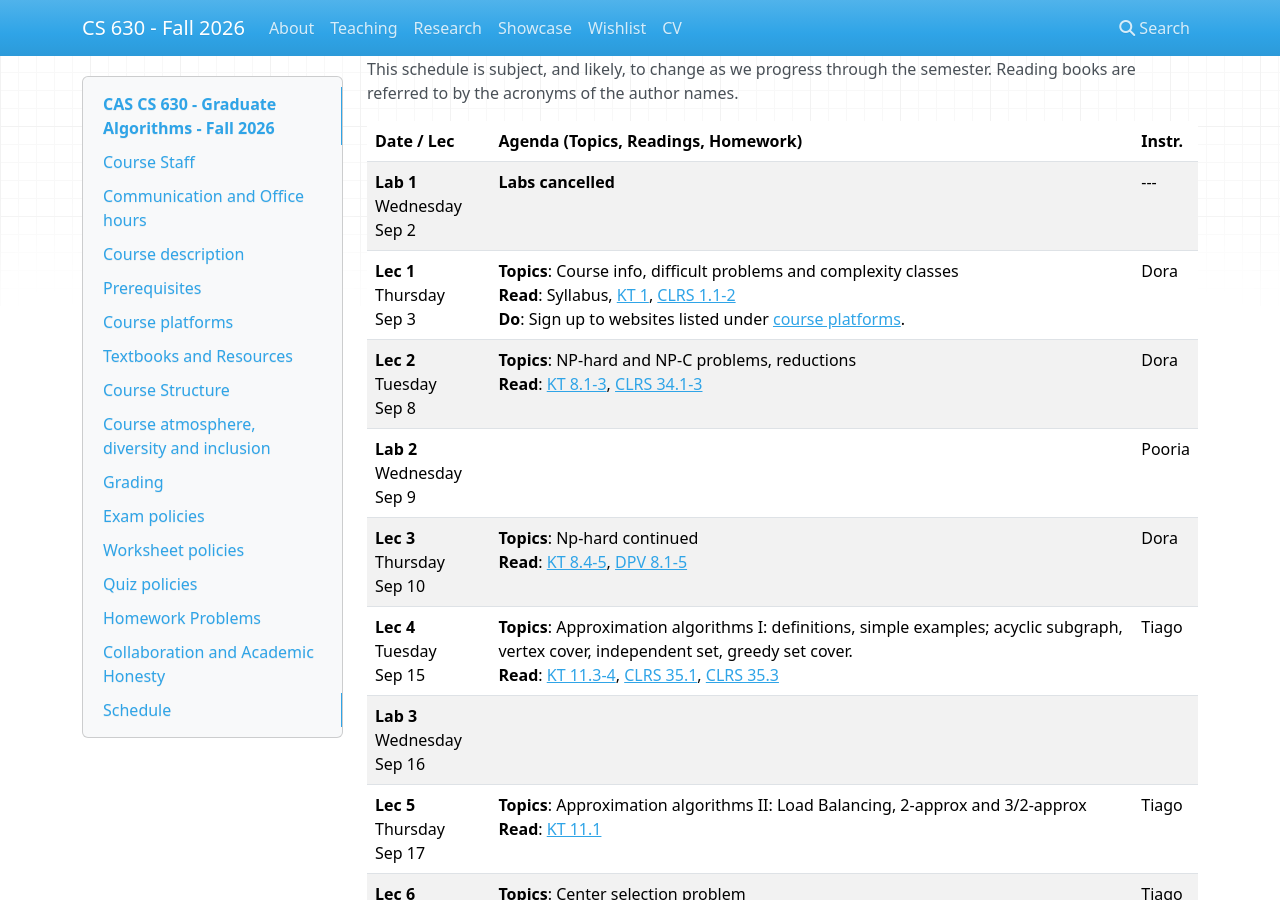
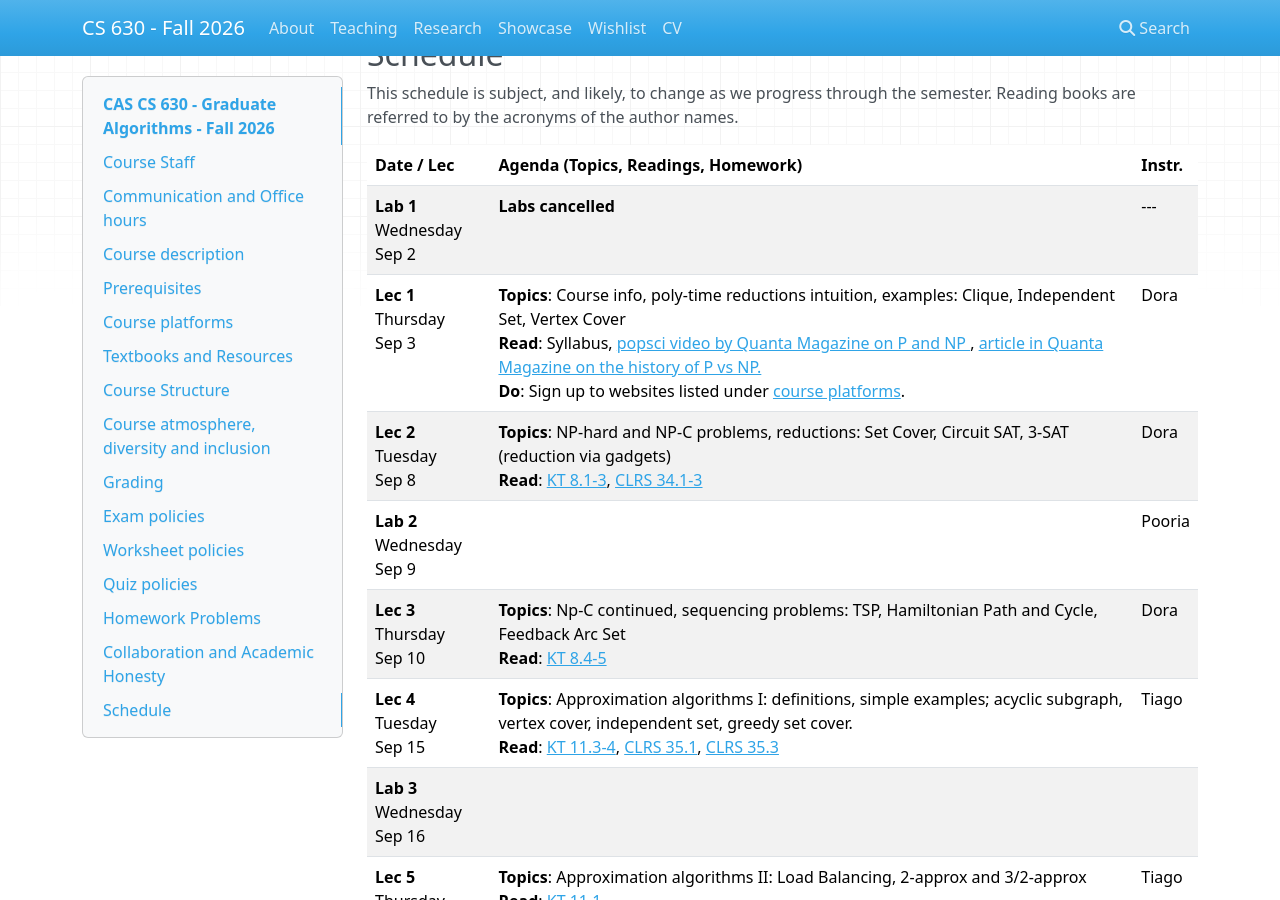
Before and after one commit to srtjanuario/2026.fall.cs630, an MkDocs documentation site: the page built from docs/index.md, in a window 1280 px wide and 900 px high, scrolled down 6261 px. Built offline with MkDocs 1.6.1, drawn with Linux system fonts in a browser that asks for light colours; nearby versions of some CDN libraries; some of the changed text lies outside the part shown.

Commit message:
Added readings and link to online probability book index.md

```diff
--- a/docs/index.md
+++ b/docs/index.md
@@ -106,6 +106,7 @@
 material on NP)
 * [Algorithms, by Jeff Erickson](https://jeffe.cs.illinois.edu/teaching/algorithms/book/Algorithms-JeffE.pdf)
 * [Mathematics for Computer Science by Eric Lehman, Tom Leighton, and Albert Meyer](https://people.csail.mit.edu/meyer/mcs.pdf) - Useful background on discrete mathematics.
+* [Introduction to Probability, Statistics and Random processes, by H. Pishro-Nik](https://www.probabilitycourse.com/)
 
 ---
 
@@ -247,9 +248,9 @@
         </tr>
         <tr>
             <td> <strong>Lec 1</strong><br> Thursday<br> Sep 3 </td>
-            <td> <b>Topics</b>: Course info, difficult problems and complexity classes <br>
+            <td> <b>Topics</b>: Course info, poly-time reductions intuition, examples: Clique, Independent Set, Vertex Cover  <br>
                  <b>Read</b>: Syllabus,
-                 <a href="#KT">KT 1</a>, <a href="#CLRS">CLRS 1.1-2</a>
+                 <a href="https://www.youtube.com/watch?v=pQsdygaYcE4"> popsci video by Quanta Magazine on P and NP  </a>, <a href="https://www.quantamagazine.org/complexity-theorys-50-year-journey-to-the-limits-of-knowledge-20230817/">article in Quanta Magazine on the history of P vs NP.</a>
                  <br>
                  <b>Do</b>: Sign up to websites listed under <a href="#course-platforms">course platforms</a>.
             </td>
@@ -257,7 +258,7 @@
         </tr>
         <tr>
             <td> <strong>Lec 2</strong><br> Tuesday<br> Sep 8 </td>
-            <td> <b>Topics</b>: NP-hard and NP-C problems, reductions <br>
+            <td> <b>Topics</b>: NP-hard and NP-C problems, reductions: Set Cover, Circuit SAT, 3-SAT (reduction via gadgets) <br>
                 <b>Read</b>:
                  <a href="#KT">KT 8.1-3</a>, <a href="#CLRS">CLRS 34.1-3</a>
                 <!-- <b>Do:</do> -->
@@ -272,9 +273,9 @@
         </tr>
         <tr>
             <td> <strong>Lec 3</strong><br> Thursday<br> Sep 10 </td>
-            <td> <b>Topics</b>: Np-hard continued <br>
+            <td> <b>Topics</b>: Np-C continued, sequencing problems: TSP, Hamiltonian Path and Cycle, Feedback Arc Set <br>
                  <b>Read</b>:
-                 <a href="#KT">KT 8.4-5</a>, <a href="#DPV">DPV 8.1-5</a>
+                 <a href="#KT">KT 8.4-5</a>
             </td>
             <td> Dora </td>
         </tr>
```
